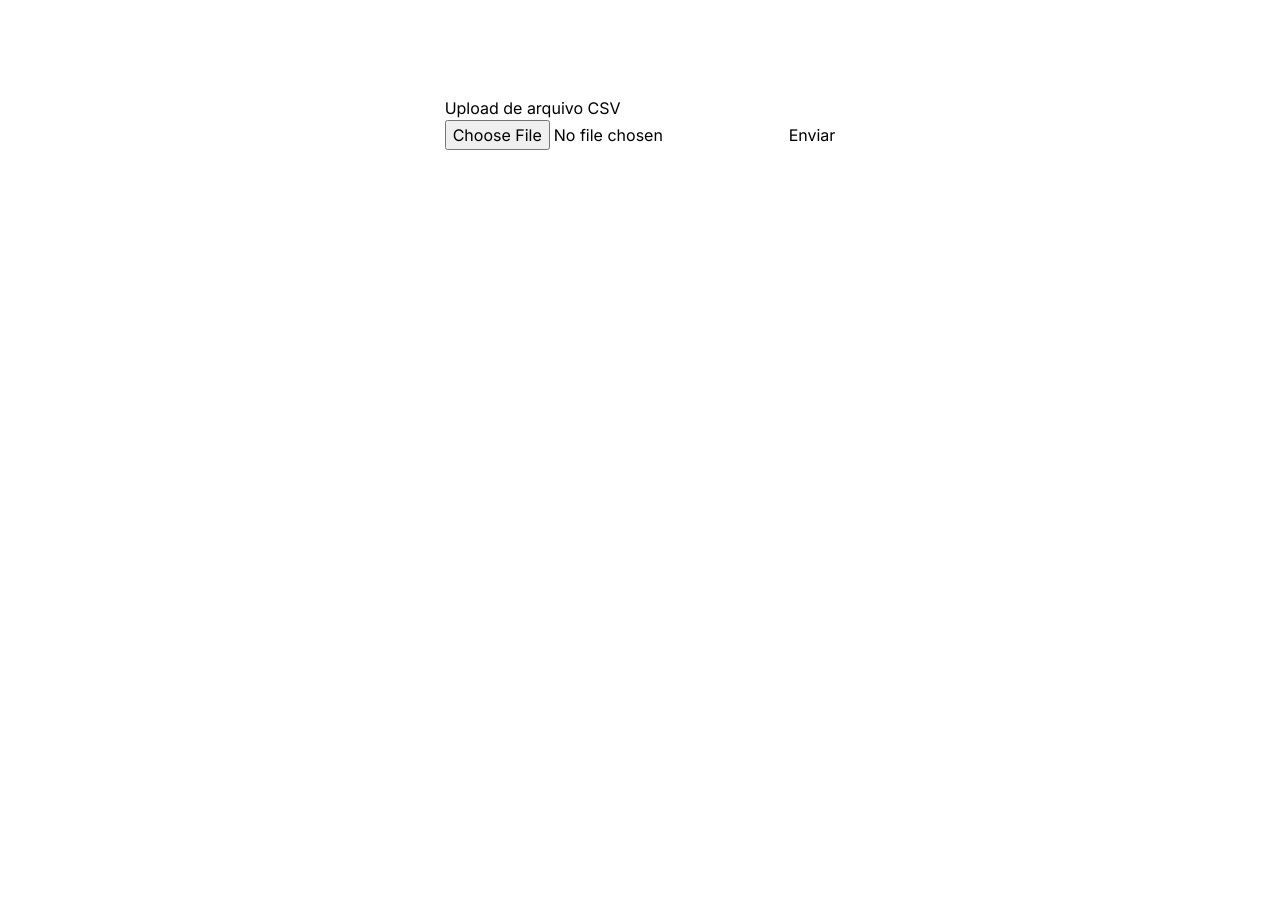
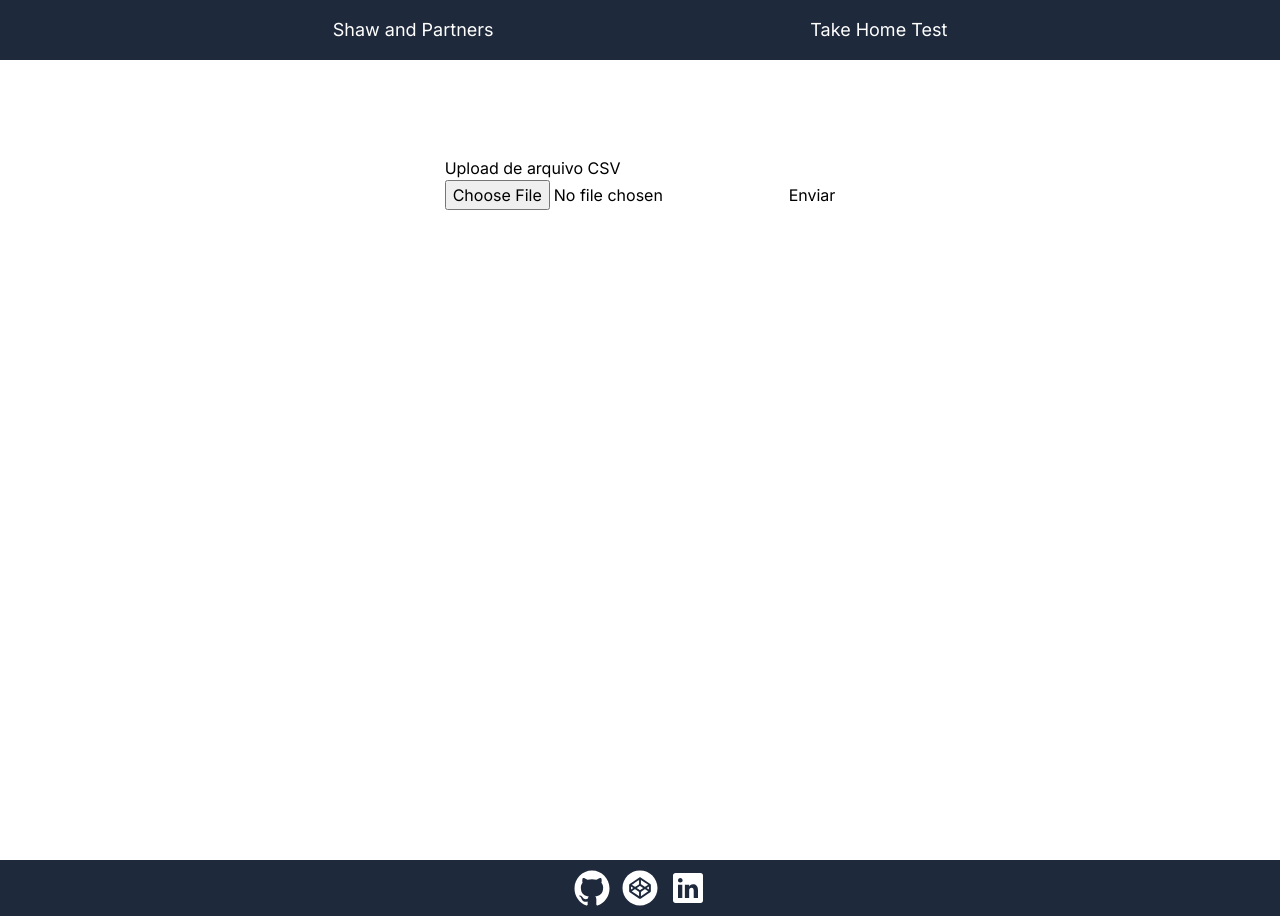
Before and after one commit to AlexandreNoguez/shaw-and-partners-selective-process, a Next.js app in the folder client/: page / in a window 1280 px wide. Before the commit the page ends 800 px from the top, so only its background shows below. Built offline with nearby package versions, Linux system fonts and the light colour scheme.

Commit message:
feat: created a header/footer

```diff
--- a/client/src/app/layout.tsx
+++ b/client/src/app/layout.tsx
@@ -1,6 +1,8 @@
+import { Header } from '@/components/Header'
 import './globals.css'
 import type { Metadata } from 'next'
 import { Inter } from 'next/font/google'
+import { Footer } from '@/components/Footer'
 
 const inter = Inter({ subsets: ['latin'] })
 
@@ -16,7 +18,11 @@ export default function RootLayout({
 }) {
   return (
     <html lang="en">
-      <body className={inter.className}>{children}</body>
+      <body className={inter.className}>
+        <Header />
+        {children}
+        <Footer />
+      </body>
     </html>
   )
 }
--- /dev/null
+++ b/client/src/components/Footer.tsx
@@ -0,0 +1,25 @@
+import { IoLogoGithub, IoLogoCodepen, IoLogoLinkedin } from 'react-icons/io';
+
+export const Footer = () => {
+  return (
+    <nav>
+      <ul className="bg-slate-800 p-2 my-auto bottom-0 w-full flex items-center justify-center gap-2 text-white">
+        <li className='hover:animate-bounce'>
+          <a href="https://github.com/AlexandreNoguez" target="_blank">
+            <IoLogoGithub className="w-10 h-10" />
+          </a>
+        </li>
+        <li className='hover:animate-bounce'>
+          <a href="https://codepen.io/alexandrenoguez/full/OJzzLwz" target="_blank">
+            <IoLogoCodepen className="w-10 h-10" />
+          </a>
+        </li>
+        <li className='hover:animate-bounce'>
+          <a href="https://www.linkedin.com/in/alexandre-noguez/" target="_blank">
+            <IoLogoLinkedin className="w-10 h-10" />
+          </a>
+        </li>
+      </ul>
+    </nav >
+  )
+}
--- /dev/null
+++ b/client/src/components/Header.tsx
@@ -0,0 +1,8 @@
+export const Header = () => {
+  return (
+    <header className="text-lg flex justify-evenly items-center xm:text-sm xm:text-center p-4 bg-slate-800 text-white">
+      <p>Shaw and Partners</p>
+      <p>Take Home Test</p>
+    </header>
+  )
+}
```
